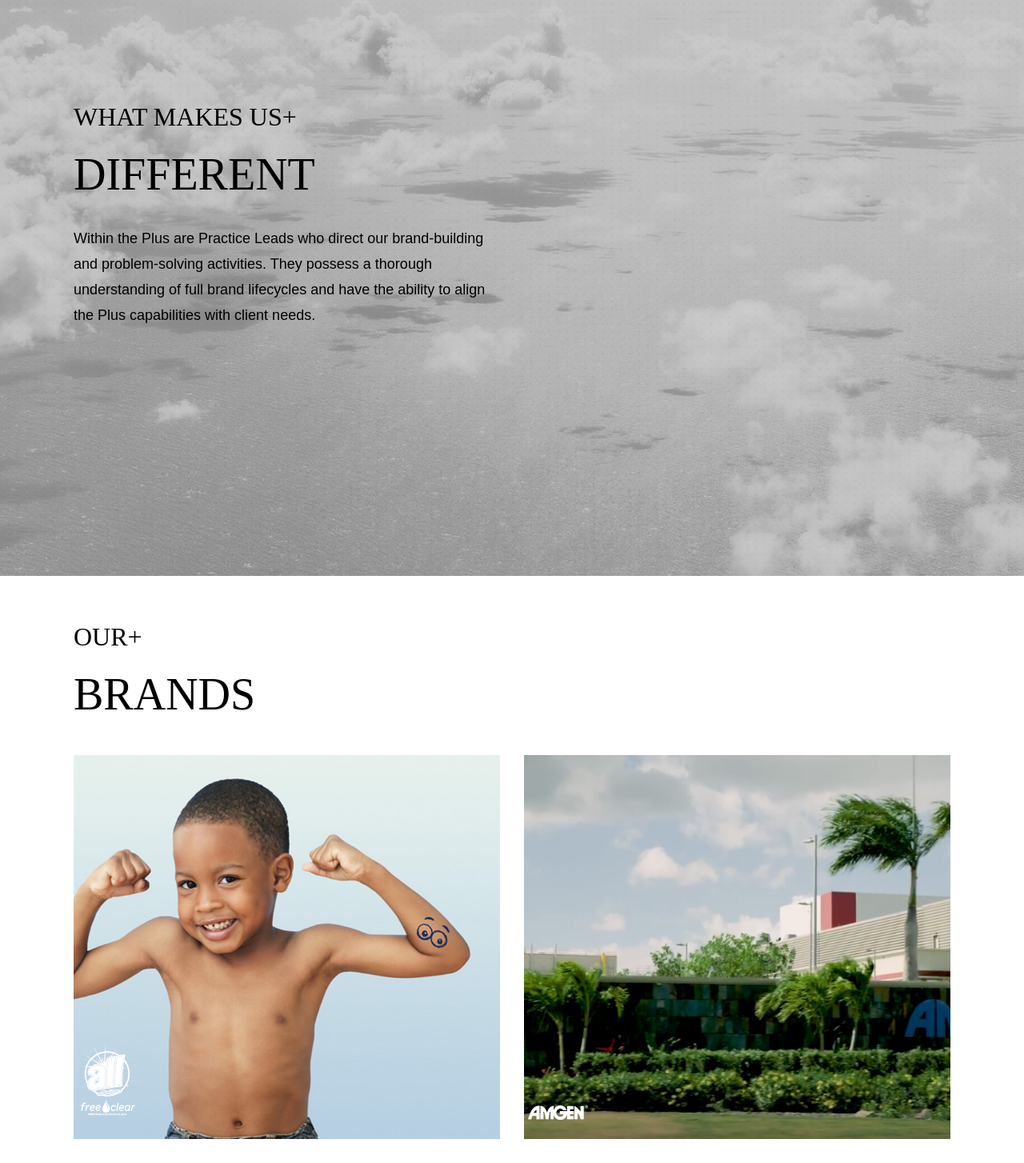
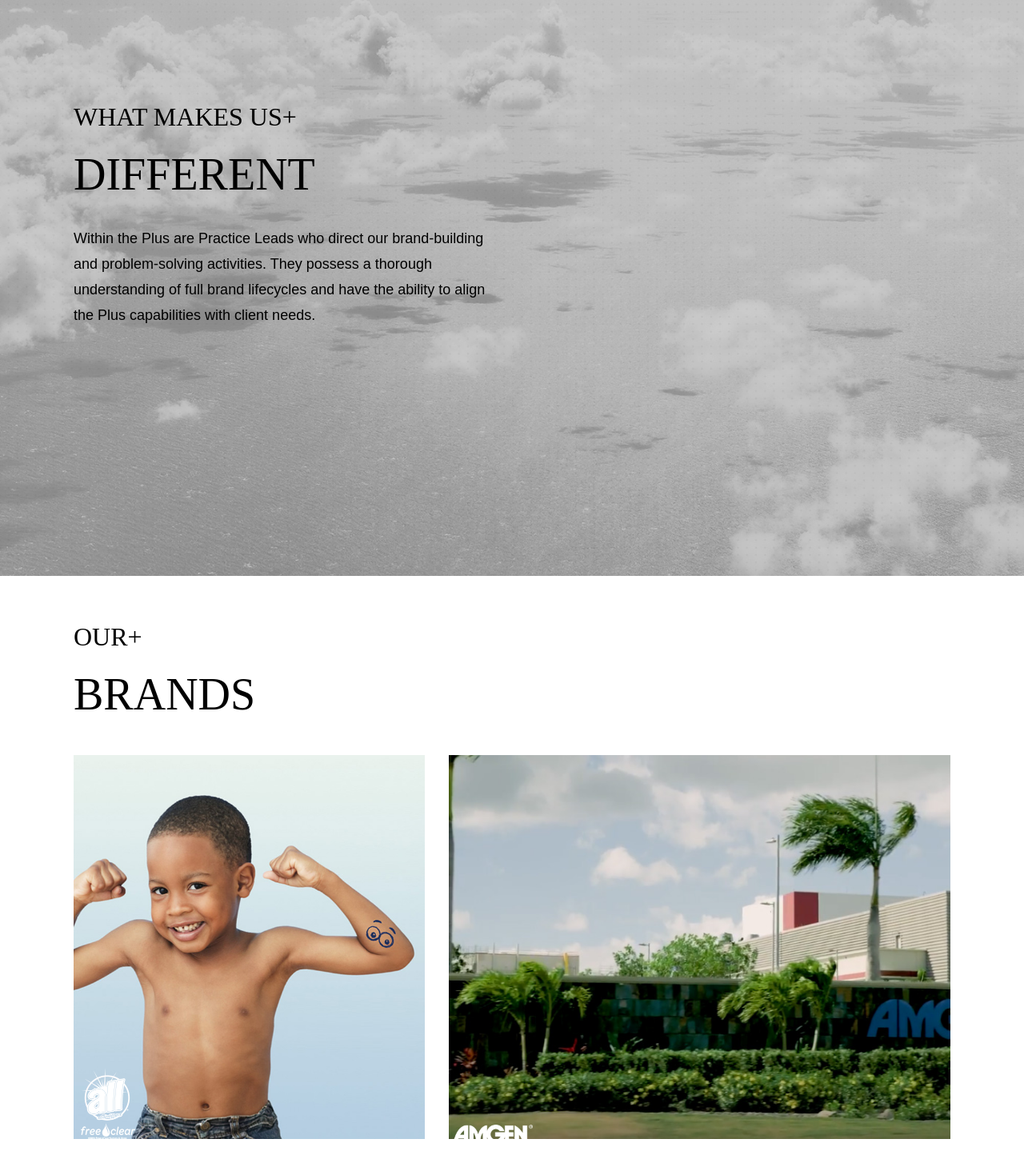
Before and after one commit to havashealthplus/havashealthplus.github.io, a Jekyll site: the page built from about/index.html, in a window 1280 px wide. Shown: the whole page at 80% size. Built offline with Jekyll 4.4.1, drawn with Linux system fonts in a browser that asks for light colours; some web fonts are replaced; before the commit the page ends 1424 px from its top, so only the background shows below that.

Commit message:
editing columns

```diff
--- a/about/index.html
+++ b/about/index.html
@@ -31,7 +31,7 @@ section: about
 			</div>
 		</div>
 		<div class="row">
-			<div class="col-12 col-small-6">
+			<div class="col-12 col-small-6 col-medium-5">
 				<div class="client" id="afc">
 					<!--<div class="client_overlay" id="afc_green"></div>-->
 					<div class="client_logo">
@@ -39,10 +39,10 @@ section: about
 					</div>
 				</div>
 			</div>
-			<div class="col-12 col-small-6">
+			<div class="col-12 col-small-6 col-medium-7">
 				<div class="client" id="amgen">
 					<div class="client_logo">
-						<img src="../images/clients/amgen-logo.png" width="75px;" alt="Amgen">
+						<img src="../images/clients/amgen-logo.png" width="100px;" alt="Amgen">
 					</div>
 				</div>
 			</div>
--- a/css/component.css
+++ b/css/component.css
@@ -47,6 +47,7 @@
 /* brands/clients */
 .client {
   height: 300px;
+  margin-bottom: 30px;
   padding: 20px;
   background-attachment: absolute;
   background-size: cover;
```
